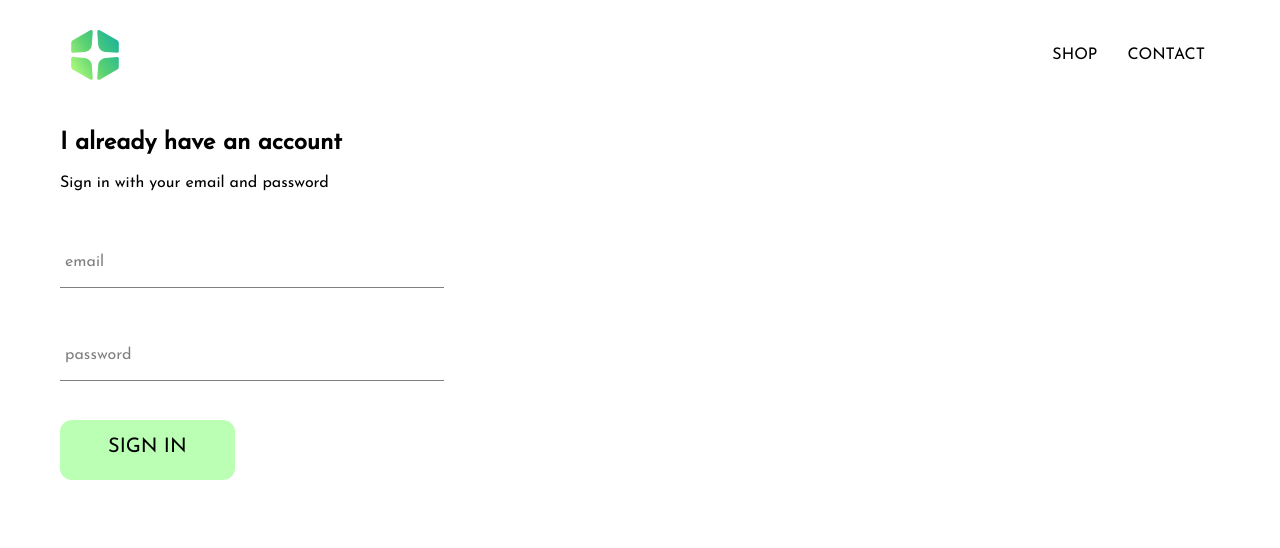
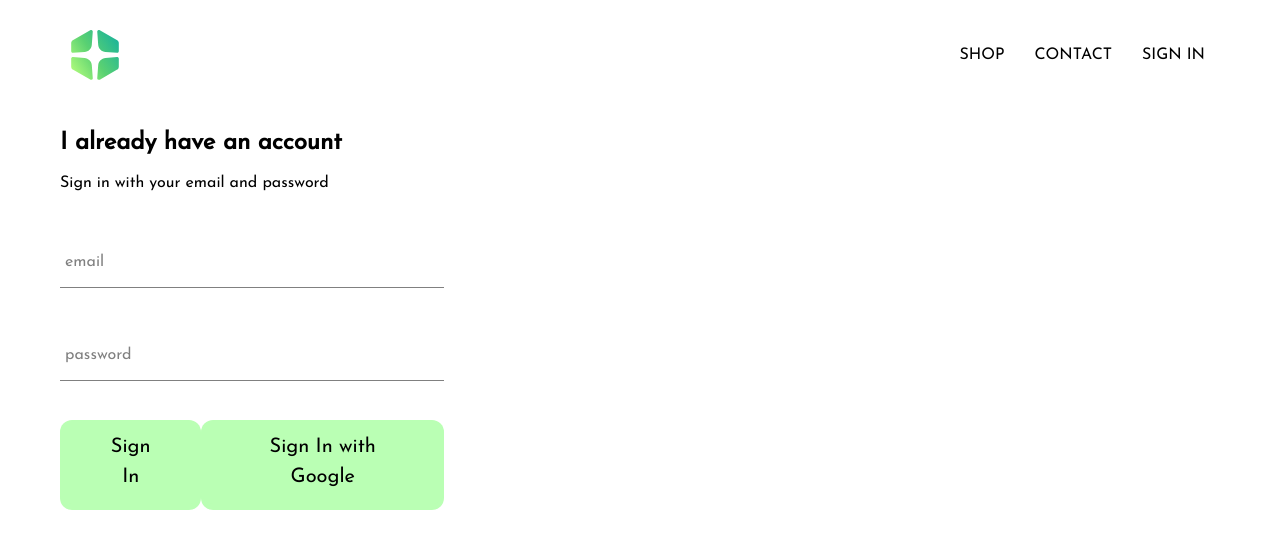
Before and after one commit to LikeaGokuLight/e-shop-commerce, a React (Create React App) app: page /sign in a window 1280 px wide. Shown: the top 548 px of the page. Built offline with nearby package versions, Linux system fonts and the light colour scheme; no server answers.

Commit message:
did modify on custom buttons. integraded firebase into project, created sign in page with sign in component and sign in with google

```diff
--- a/package.json
+++ b/package.json
@@ -6,6 +6,7 @@
     "@testing-library/jest-dom": "^5.16.1",
     "@testing-library/react": "^11.2.7",
     "@testing-library/user-event": "^12.8.3",
+    "firebase": "^9.6.2",
     "node-sass": "^7.0.1",
     "react": "^17.0.2",
     "react-dom": "^17.0.2",
--- a/src/App.js
+++ b/src/App.js
@@ -7,11 +7,39 @@
 import Header from "./components/header/header";
 import Sign from "./pages/sign/sign";
 
+import {auth} from "./firebase/firebase.utils";
 
-const App = () => {
+
+
+class App extends React.Component {
+    constructor(props) {
+        super(props);
+
+        this.state = {
+            currentUser: null
+        }
+
+    }
+
+    unsubscribeFromAuth =null;
+
+    componentDidMount() {
+        this.unsubscribeFromAuth = auth.onAuthStateChanged(user => {
+            this.setState({ currentUser: user })
+
+            console.log(this.state.user)
+        })
+    }
+
+    componentWillUnmount() {
+        this.unsubscribeFromAuth();
+    }
+
+
+    render() {
         return (
             <div>
-            <Header />
+                <Header currentUser={this.state.currentUser} />
                 <Routes>
                     <Route path={"/"} element={<HomePage/>} />
                     <Route path={"/shop"} element={<ShopPage/>} />
@@ -21,5 +49,7 @@
         )
     }
 
+}
+
 
 export default App;
--- a/src/components/custom-button/custom-button.jsx
+++ b/src/components/custom-button/custom-button.jsx
@@ -5,7 +5,7 @@
     return (
         <button className="pushable" { ...otherProps }>
             <span className="front">
-                { children.toUpperCase() }
+                { children }
             </span>
         </button>)
 }
--- a/src/components/custom-button/custom-button.scss
+++ b/src/components/custom-button/custom-button.scss
@@ -9,6 +9,10 @@
   cursor: pointer;
   outline-offset: 4px;
 
+  &:hover {
+    background-color: #57ff49;
+  }
+
   .front {
     display: block;
     padding: 12px 48px;
@@ -17,6 +21,11 @@
     background: #BAFFB4;
     color: black;
     transform: translateY(-6px);
+
+    &:hover {
+      background-color: #57ff49;
+      color: white;
+    }
   }
 
   &:active .front {
--- a/src/components/header/header.jsx
+++ b/src/components/header/header.jsx
@@ -4,7 +4,9 @@
 import {Link} from "react-router-dom";
 import {ReactComponent as Logo} from "../../assets/Larkef x Rareblocks _ Logo #13.svg";
 
-const Header = () => {
+import{ auth } from "../../firebase/firebase.utils";
+
+const Header = ({ currentUser }) => {
     return (
         <div className={"header"}>
 
@@ -22,6 +24,12 @@
             CONTACT
         </Link>
 
+        {
+            currentUser
+                ? <div className={"option"} onClick={() => auth.signOut()}>SIGN OUT</div>
+                : <Link className={"option"} to={"/sign"}>SIGN IN</Link>
+        }
+
     </div>
 </div>
 )
--- a/src/components/header/header.scss
+++ b/src/components/header/header.scss
@@ -22,6 +22,7 @@
     display: flex;
     align-items: center;
     justify-content: flex-end;
+    cursor: pointer;
 
     .option {
       padding: 10px 15px;
--- a/src/components/sign-in/sign-in.jsx
+++ b/src/components/sign-in/sign-in.jsx
@@ -3,6 +3,8 @@
 
 import FormInput from "../form-input/form-input";
 import CustomButton from "../custom-button/custom-button";
+
+import { signInWithGoogle } from "../../firebase/firebase.utils";
 
 class SignIn extends React.Component {
     constructor(props) {
@@ -51,7 +53,11 @@
                         required
                     />
 
-                    <CustomButton type="submit">Sign In</CustomButton>
+                    <div className={"buttons"}>
+                        <CustomButton type="submit">Sign In</CustomButton>
+                        <CustomButton onClick={signInWithGoogle}>{" "} Sign In with Google {" "}</CustomButton>
+                    </div>
+
                 </form>
             </div>
         )
--- a/src/components/sign-in/sign-in.scss
+++ b/src/components/sign-in/sign-in.scss
@@ -6,4 +6,9 @@
   .title {
     margin: 10px 0;
   }
+
+  .buttons {
+    display: flex;
+    justify-content: space-between;
+  }
 }
--- /dev/null
+++ b/src/firebase/firebase.utils.js
@@ -0,0 +1,28 @@
+import firebase from "firebase/compat/app";
+import 'firebase/compat/firestore';
+import 'firebase/compat/auth';
+import { GoogleAuthProvider } from "firebase/auth";
+
+
+
+const config = {
+    apiKey: "AIzaSyCg0QAwUH86nC6174KTaGYNIfVBAKPgiug",
+    authDomain: "e-shop-commerce-db.firebaseapp.com",
+    projectId: "e-shop-commerce-db",
+    storageBucket: "e-shop-commerce-db.appspot.com",
+    messagingSenderId: "818428640135",
+    appId: "1:818428640135:web:3afb0bc36de3faff3df122",
+    measurementId: "G-9MWXMMMZBJ"
+};
+// Initialize Firebase
+firebase.initializeApp(config)
+
+export const auth = firebase.auth();
+export const firestore = firebase.firestore();
+
+const provider = new GoogleAuthProvider();
+provider.setCustomParameters({ prompt: "select_account" });
+
+export const signInWithGoogle = () => auth.signInWithPopup(provider);
+
+export default firebase;
```
Also changed, not shown: 1 other file (tests, documents, lock files or other folders). Lines whose indentation alone changed are shown as unchanged.
